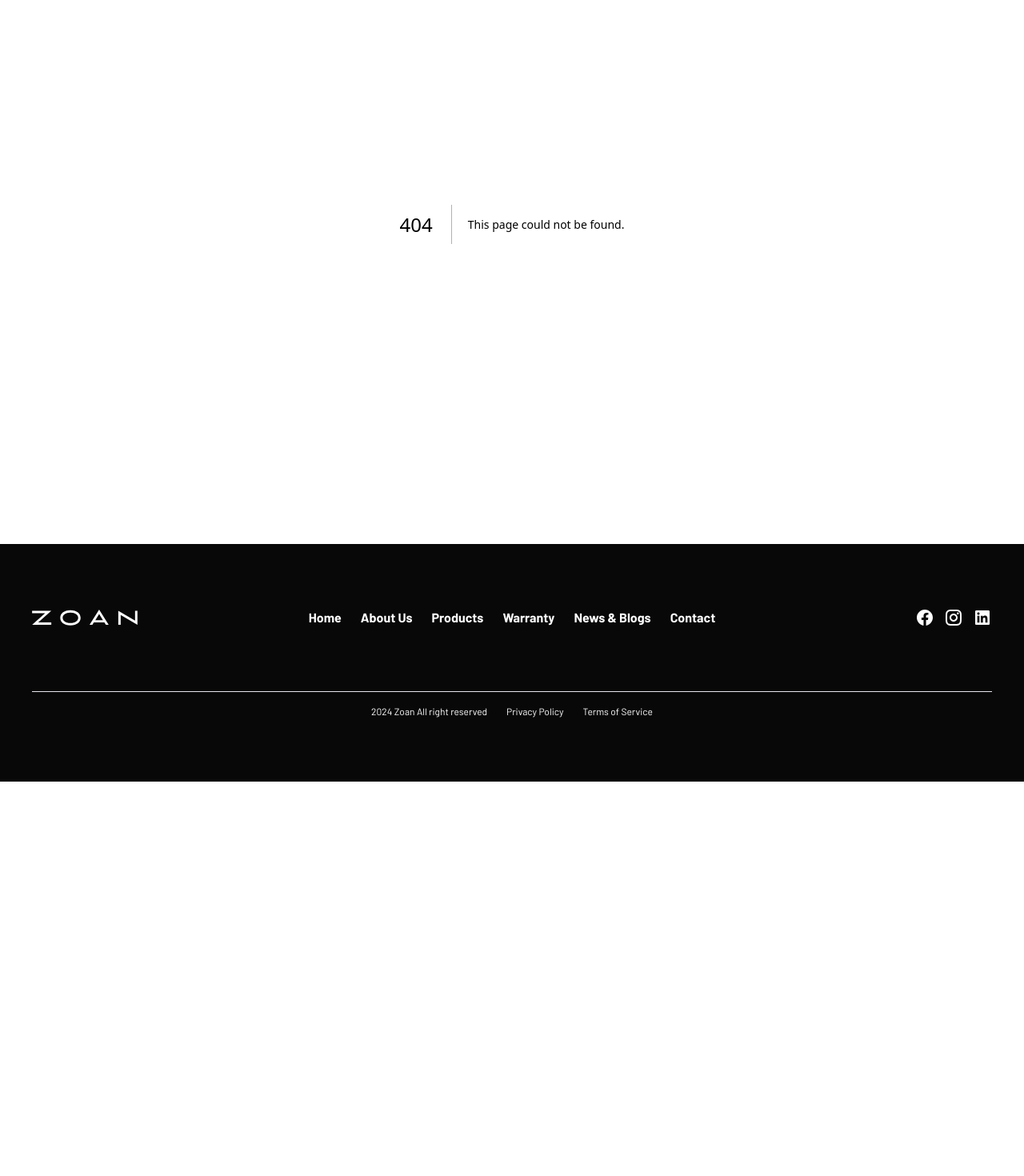
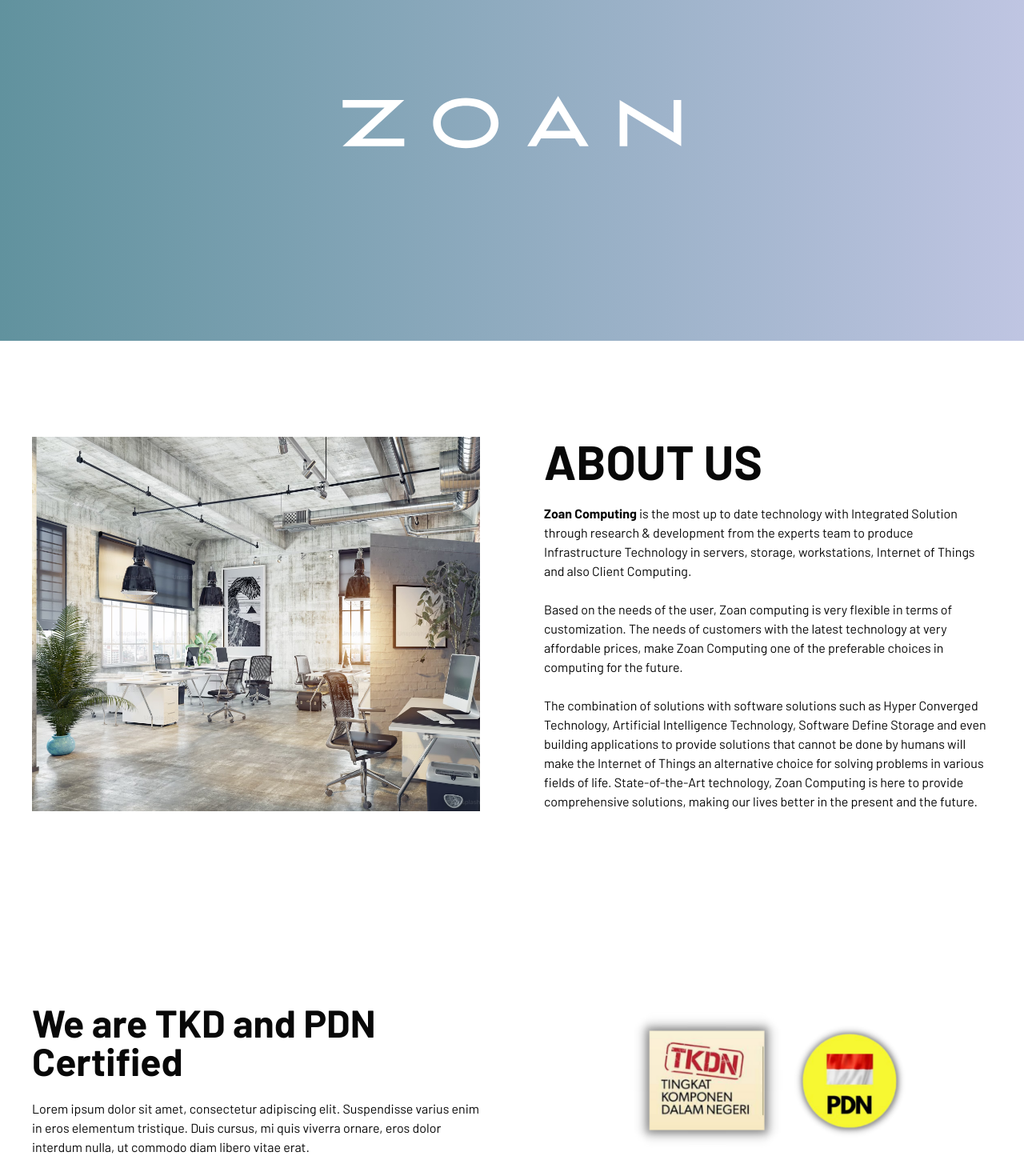
Before and after one commit to hrndbrs/zoan-client, a Next.js app: page /about-us in a window 1280 px wide. Before the commit this address had no page. Shown: the part 220-1690 px from the top of the page at 80% size. Before the commit the page ends 1197 px from the top, so only its background shows below. Built offline with nearby package versions, Linux system fonts and the light colour scheme.

Commit message:
feat: created /about-us page

```diff
--- /dev/null
+++ b/app/about-us/page.tsx
@@ -0,0 +1,13 @@
+import { CompanyProfile, Certifications, GradientBackground } from "@/components/sections/about-us";
+import { CallToAction } from "@/components/shared";
+
+export default function AboutUs() {
+  return (
+    <>
+      <GradientBackground />
+      <CompanyProfile />
+      <Certifications />
+      <CallToAction className="max-md:hidden" />
+    </>
+  );
+}
--- a/app/page.tsx
+++ b/app/page.tsx
@@ -10,10 +10,10 @@
 
 export default function Home() {
   return (
-    <div>
+    <>
       <Banner bannerImages={banners} />
       <CategoriesContainer categories={categories} />
       <CallToAction />
-    </div>
+    </>
   );
 }
--- /dev/null
+++ b/components/sections/about-us/Certifications.tsx
@@ -0,0 +1,33 @@
+import Image from "next/image";
+import ContentWrapper from "./ContentWrapper";
+
+export default function Certifications() {
+  return (
+    <section id="certifications" className="px-5 py-[7.5rem] max-md:py-16">
+      <ContentWrapper
+        left={
+          <div className="flex flex-col gap-6">
+            <h2 className="text-5xl font-bold max-md:text-3xl">We are TKD and PDN Certified</h2>
+            <p>
+              Lorem ipsum dolor sit amet, consectetur adipiscing elit. Suspendisse varius enim in
+              eros elementum tristique. Duis cursus, mi quis viverra ornare, eros dolor interdum
+              nulla, ut commodo diam libero vitae erat.
+            </p>
+          </div>
+        }
+        right={
+          <div className="relative max-md:h-56">
+            <Image
+              src="/images/company-profile/tkd-pdn-certified.png"
+              alt="certifications"
+              fill
+              style={{
+                objectFit: "contain",
+              }}
+            />
+          </div>
+        }
+      />
+    </section>
+  );
+}
--- /dev/null
+++ b/components/sections/about-us/CompanyProfile.tsx
@@ -0,0 +1,47 @@
+import Image from "next/image";
+import ContentWrapper from "./ContentWrapper";
+
+export default function CompanyProfile() {
+  return (
+    <section id="company-profile" className="px-5 py-[7.5rem] max-md:py-16">
+      <ContentWrapper
+        left={
+          <div className="relative max-md:hidden">
+            <Image
+              src="/images/company-profile/company-img.avif"
+              alt="company-img"
+              fill
+              style={{
+                objectFit: "cover",
+              }}
+            />
+          </div>
+        }
+        right={
+          <div className="flex flex-col gap-6">
+            <h1 className="text-6xl uppercase font-bold max-md:text-3xl">About Us</h1>
+            <p>
+              <strong>Zoan Computing</strong> is the most up to date technology with Integrated
+              Solution through research & development from the experts team to produce
+              Infrastructure Technology in servers, storage, workstations, Internet of Things and
+              also Client Computing. &nbsp;
+              <br />
+              <br />
+              Based on the needs of the user, Zoan computing is very flexible in terms of
+              customization. The needs of customers with the latest technology at very affordable
+              prices, make Zoan Computing one of the preferable choices in computing for the future.
+              <br />
+              <br />
+              The combination of solutions with software solutions such as Hyper Converged
+              Technology, Artificial Intelligence Technology, Software Define Storage and even
+              building applications to provide solutions that cannot be done by humans will make the
+              Internet of Things an alternative choice for solving problems in various fields of
+              life. State-of-the-Art technology, Zoan Computing is here to provide comprehensive
+              solutions, making our lives better in the present and the future.
+            </p>
+          </div>
+        }
+      />
+    </section>
+  );
+}
--- /dev/null
+++ b/components/sections/about-us/ContentWrapper.tsx
@@ -0,0 +1,15 @@
+interface ContentWrapperProps extends React.HTMLAttributes<HTMLDivElement> {
+  left: React.ReactNode;
+  right: React.ReactNode;
+}
+
+export default function ContentWrapper({ left, right, ...props }: ContentWrapperProps) {
+  return (
+    <div className="inner-container" {...props}>
+      <div className="grid gap-20 md:grid-cols-2">
+        {left}
+        {right}
+      </div>
+    </div>
+  );
+}
--- /dev/null
+++ b/components/sections/about-us/GradientBackground.tsx
@@ -0,0 +1,15 @@
+import Image from "next/image";
+
+export default function GradientBackground() {
+  return (
+    <section className="flex justify-center items-center h-[34.125rem] bg-gradient-to-r from-z-teal to-z-indigo px-12">
+      <Image
+        src="/icons/zoan-h-light.svg"
+        width={100}
+        height={100}
+        className="!w-[26.5rem]"
+        alt="zoan-light"
+      />
+    </section>
+  );
+}
--- /dev/null
+++ b/components/sections/about-us/index.ts
@@ -0,0 +1,3 @@
+export { default as CompanyProfile } from "./CompanyProfile";
+export { default as Certifications } from "./Certifications";
+export { default as GradientBackground } from "./GradientBackground";
```
Also changed, not shown: public/images/company-profile/company-img.avif (added), public/images/company-profile/tkd-pdn-certified.png (added).
